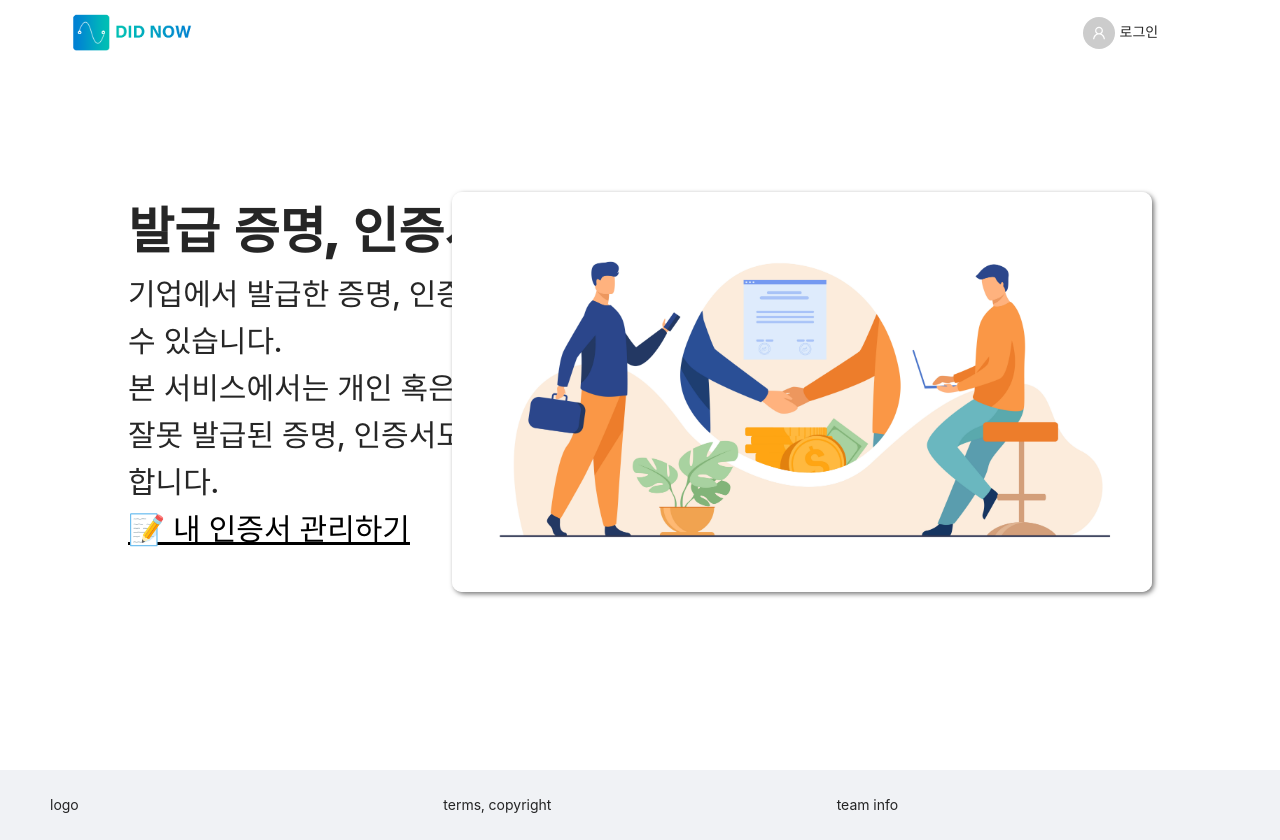
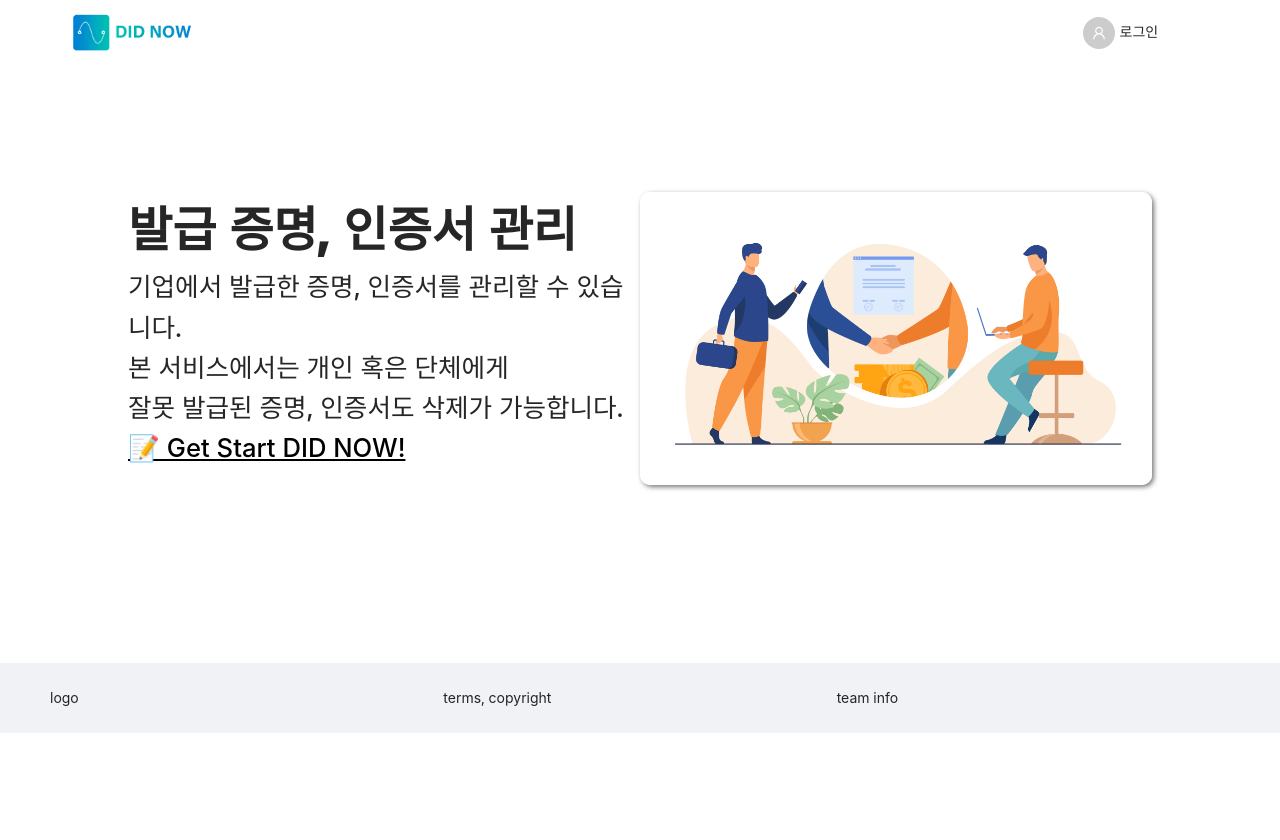
Before and after one commit to codestates/DIDNOW, a React (Create React App) app in the folder FE/client/: page / in a window 1280 px wide. After the commit the page ends 800 px from the top, so only its background shows below. Built offline with nearby package versions, Linux system fonts and the light colour scheme.

Commit message:
update mainpage slogan

```diff
--- a/FE/client/src/page/home.js
+++ b/FE/client/src/page/home.js
@@ -30,7 +30,7 @@ const Home = () => {
                 style={{ color: "black", textDecoration: "underline" }}
                 to="/signin"
               >
-                {"📝 내 인증서 관리하기"}
+                {"📝 Get Start DID NOW!"}
               </Link>
             </li>
           </ul>
--- a/FE/client/src/page/style/home.css
+++ b/FE/client/src/page/style/home.css
@@ -9,18 +9,18 @@
 }
 
 .main--title {
-  font-size: 50px;
+  font-size: 3rem;
   font-weight: 900;
   margin: 0 0 10px 0;
 }
 
 .main--sub--title {
-  font-size: 30px;
+  font-size: 1.6rem;
   font-weight: 500;
 }
 
 .main--picture {
-  width: 700px;
+  width: 100%;
   border-radius: 10px;
   box-shadow: 2px 2px 5px #777777;
 }
```
